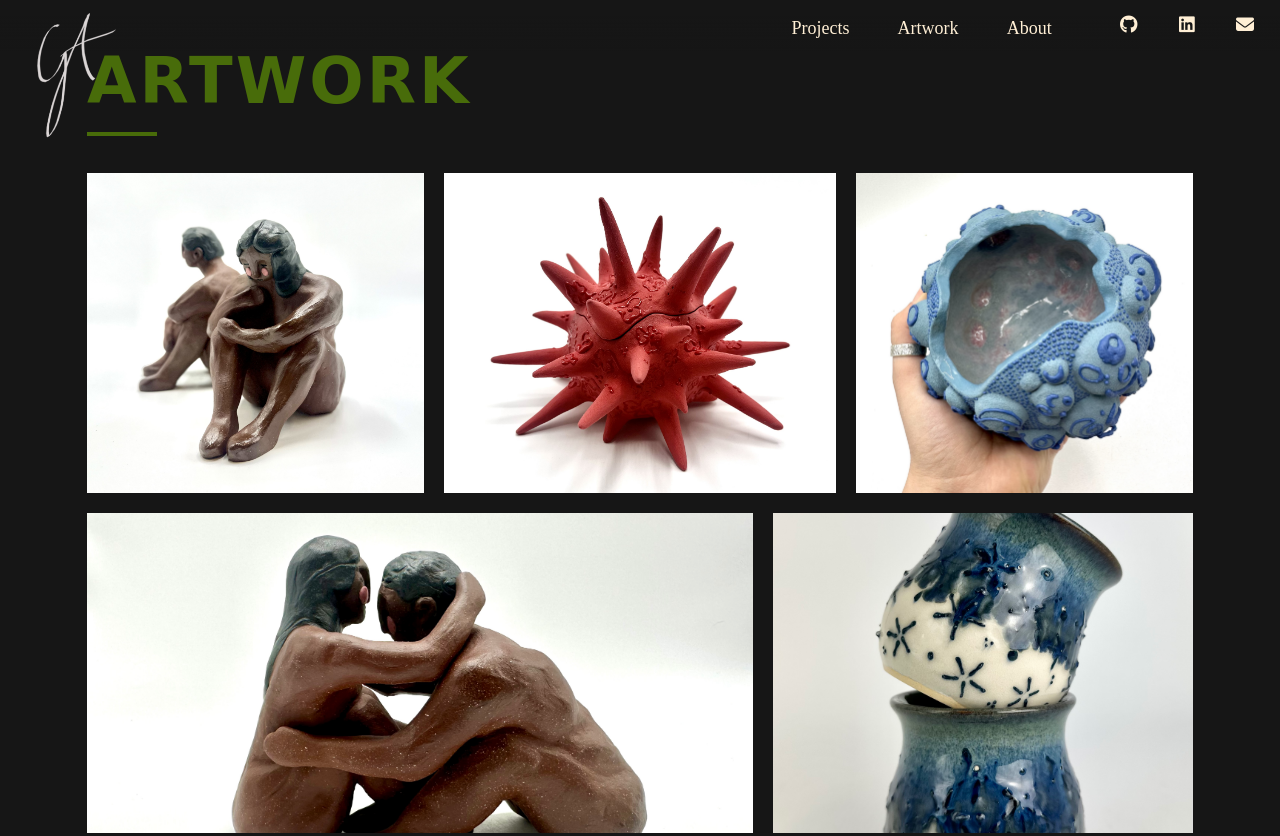
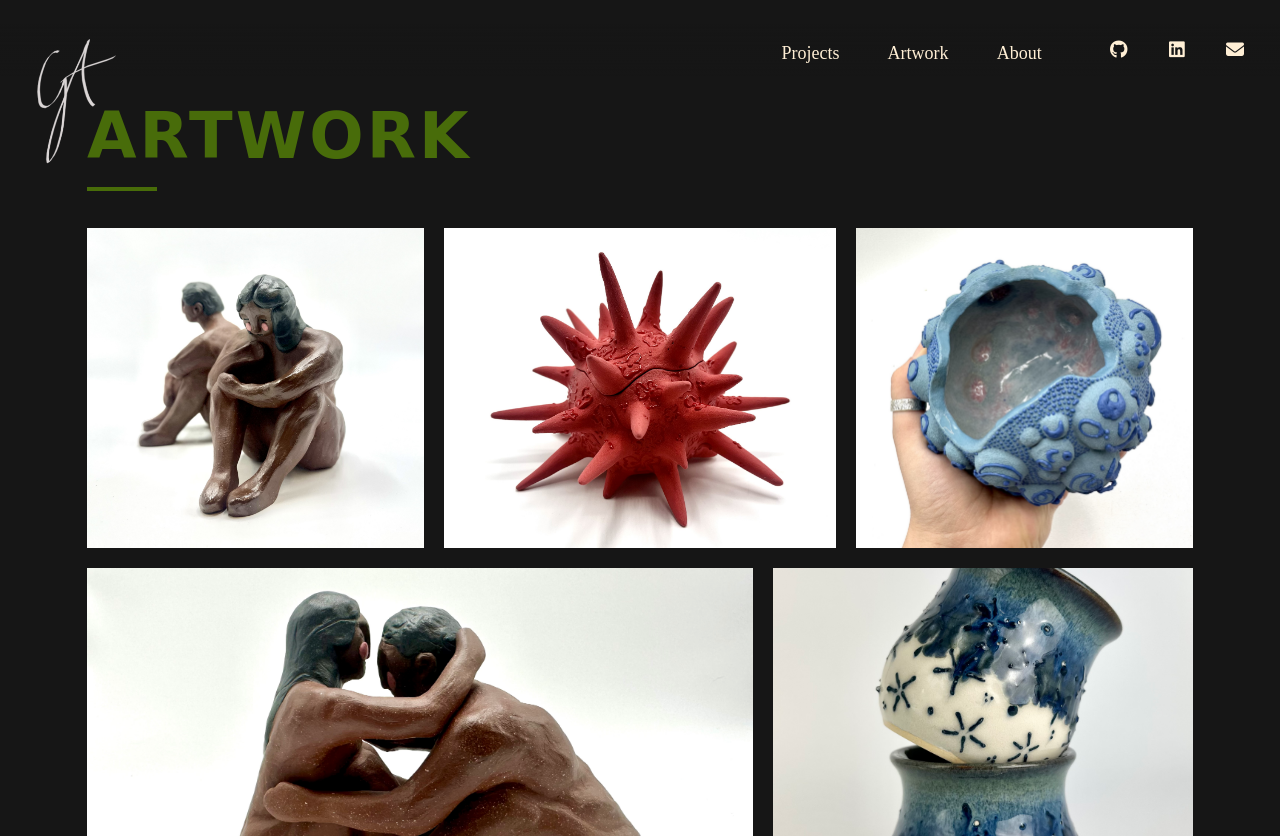
Before and after one commit to golpari/golpari.github.io, a plain HTML site: page artwork.html in a window 1280 px wide. Shown: the top 836 px of the page. Drawn offline with Linux system fonts and the light colour scheme; a web font is replaced by a local one.

Commit message:
changed height of top navbar

```diff
--- a/style.css
+++ b/style.css
@@ -43,20 +43,30 @@ main{
 }
 
 /*navbar styling*/
-.navContainer{
+.navAndLogo {
+    /*from portfolio styling*/
+    font-size: 1.6rem;
+    line-height: 1.2;
+    width: 100%;
+    z-index: 1; /*to keep the navbar on top of Artwork header text*/
+    position: sticky; /*to stick navbar at top of screen*/
+    top: 0;
+}
+
+.navContainer {
     position: fixed;
     width: 100%;
-
     background: linear-gradient(var(--base-color) 30%, 80%, rgba(0,0,0,0)); /*matches base page color so that it blends with background*/
     display: inline;
-    padding-right: 10px;
+    padding-right: 20px; /*how far the navItems go to the right edge of the screen*/
 }
 
 
-nav{
+nav {
     display: flex;
     align-items: center;
     flex-wrap: wrap;
+    padding-top: 2%; /*control height from top of screen*/
 }
 
 #navItems{
@@ -69,21 +79,13 @@ nav{
     overflow: hidden;
 }
 
-.navAndLogo{
-    /*from portfolio styling*/
-    font-size: 1.6rem;
-    line-height: 1.2;
 
-    width: 100%;
-    z-index: 1; /*to keep the navbar on top of Artwork header text*/
-    position: sticky; /*to stick navbar at top of screen*/
-    top: 0;
-}
 
-.logo{
+.logo {
     width: 140px;
     position: absolute;
     z-index: 2;
+    padding-top: 2%; /*control height from top of screen*/
 }
 
 .logo img{
@@ -385,6 +387,7 @@ h1, h2, h3{
 
 .title{
     margin-bottom: 50px;
+    padding-top: 5%;
 }
 
 
```
